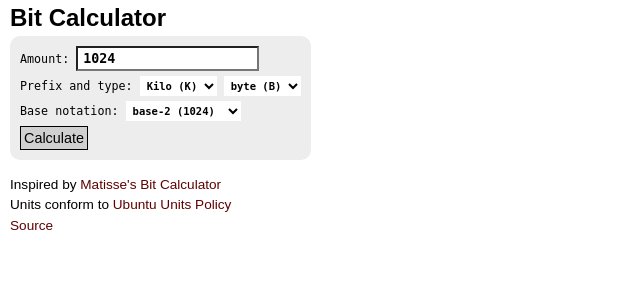
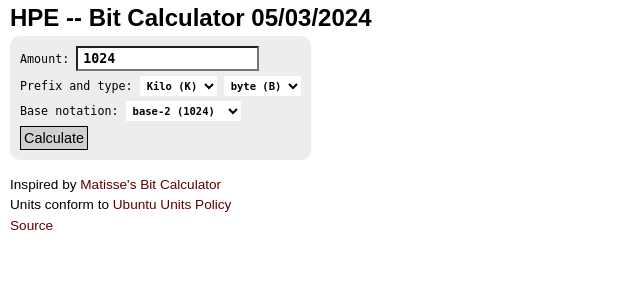
Before and after one commit to vlasta007/pybitcalcweb, a Flask app: page /calculator in a window 1280 px wide. Shown: the top 300 px of the page, without its empty margins (0-640 px from the left). Run offline with Flask 2, Linux system fonts and the light colour scheme.

Commit message:
Zmena velkeho napisu na webove strance

```diff
--- a/pybitcalcweb/templates/calculator.html
+++ b/pybitcalcweb/templates/calculator.html
@@ -1,6 +1,6 @@
 {% extends "layout.html" %}
 {% block body %}
-    <h1>Bit Calculator</h1>
+    <h1>HPE -- Bit Calculator 05/03/2024</h1>
 
     <div class="calculator-container">
         <div class="form-container">
```
